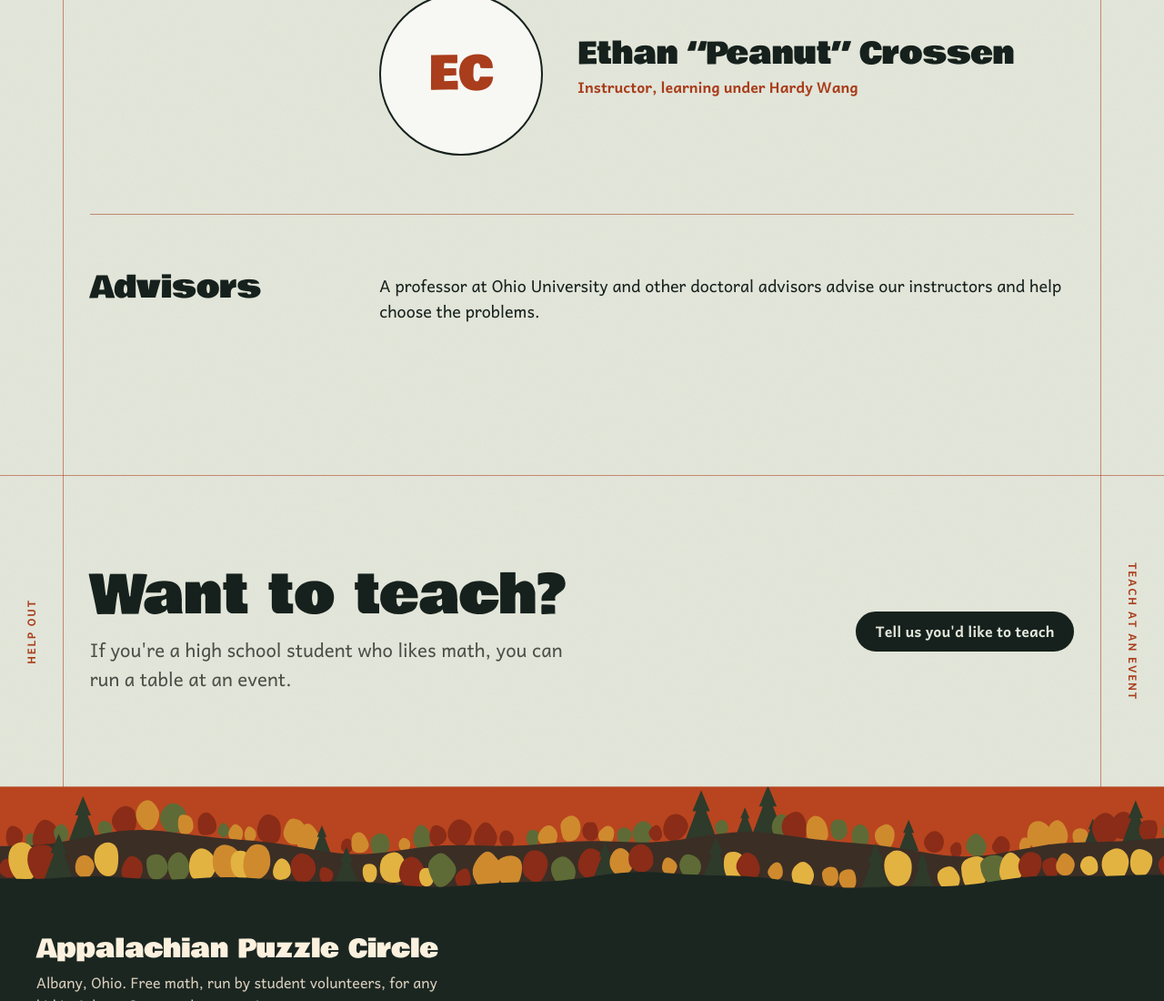
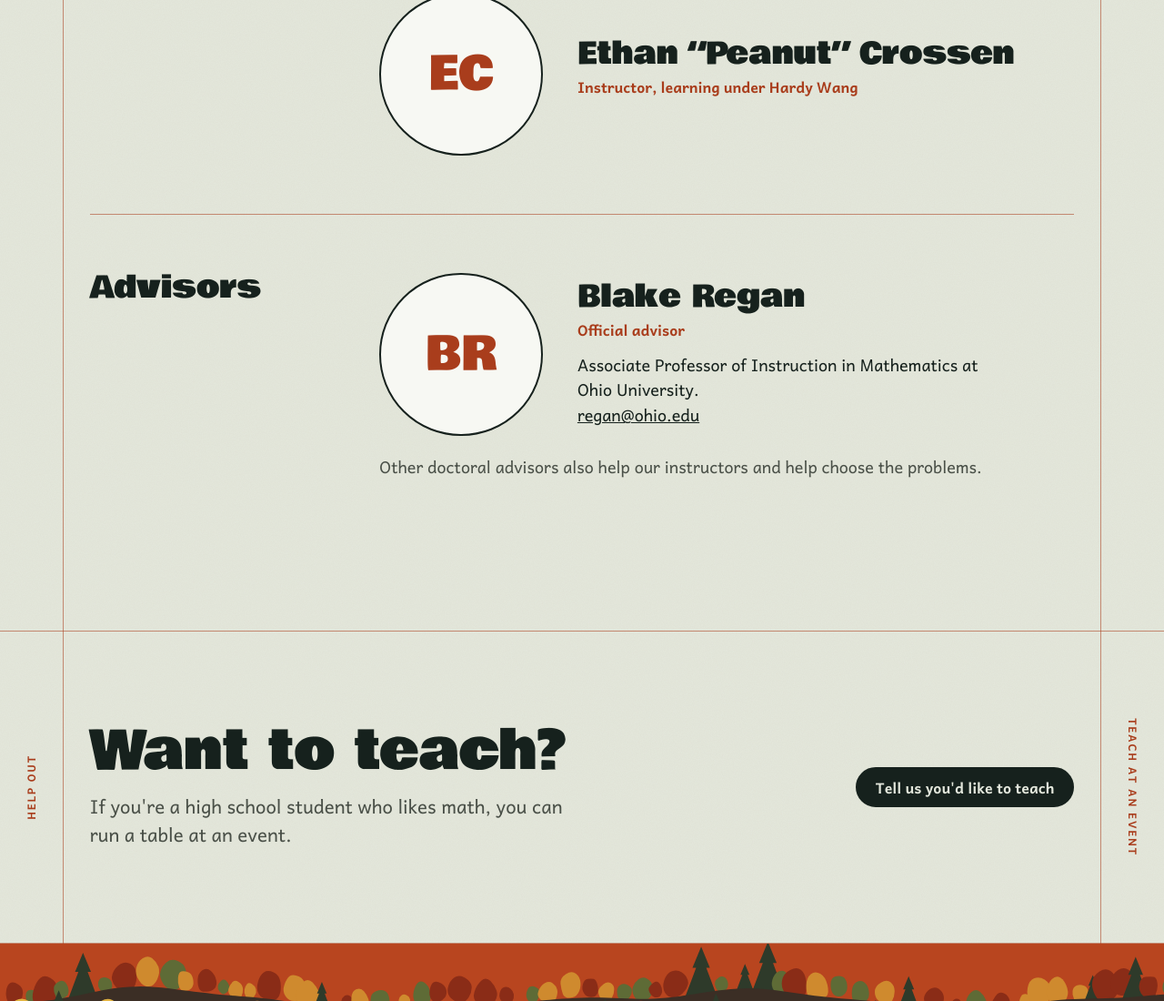
Before and after one commit to h-ardy/Puzzle-Circle, a plain HTML site: page team.html in a window 1280 px wide. Shown: the part 1649-2749 px from the top of the page at 91% size. Drawn offline with Linux system fonts and the light colour scheme.

Commit message:
added Dr. Regan to website

```diff
--- a/site.css
+++ b/site.css
@@ -810,3 +810,6 @@ a.sp-link .sp-name{text-decoration:underline;text-decoration-color:transparent;t
 a.sp-link:hover .sp-name{text-decoration-color:#F7E2B2}
 a.sp-link:focus-visible{outline:3px solid #F7E2B2;outline-offset:4px}
 a.sp-link:active{transform:translateY(1px)}
+
+/* ---------- team advisors note ---------- */
+.adv-note{margin-top:20px;max-width:44rem;color:var(--muted)}
--- a/team.html
+++ b/team.html
@@ -18,7 +18,7 @@
 <link rel="icon" href="favicon.svg" type="image/svg+xml">
 <link rel="apple-touch-icon" href="apple-touch-icon.png">
 <meta name="theme-color" content="#B8451F">
-<link rel="stylesheet" href="site.css?v=7c3e13f9">
+<link rel="stylesheet" href="site.css?v=ce09378b">
 </head>
 <body>
 <a class="skip" href="#main">Skip to the team</a>
@@ -115,8 +115,19 @@
 
       <div class="team-group">
         <h2>Advisors</h2>
+        <div>
         <div class="members">
-          <p class="about">A professor at Ohio University and other doctoral advisors advise our instructors and help choose the problems.</p>
+        <article class="member">
+          <div class="shot"><img src="team/blake.jpg" alt="Blake Regan" loading="lazy"><span class="initials" aria-hidden="true">BR</span></div>
+          <div>
+            <h3>Blake Regan</h3>
+            <p class="role">Official advisor</p>
+            <p class="about">Associate Professor of Instruction in Mathematics at Ohio University.</p>
+            <p class="about"><a href="mailto:regan@ohio.edu">regan@ohio.edu</a></p>
+          </div>
+        </article>
+        </div>
+        <p class="about adv-note">Other doctoral advisors also help our instructors and help choose the problems.</p>
         </div>
       </div>
     </div>
```
Also changed, not shown: captains.html (+2 -2 lines), donate.html (+1 -1 lines), gallery.html (+1 -1 lines), index.html (+3 -3 lines), philosophy.html (+2 -2 lines), privacy.html (+1 -1 lines), puzzles.html (+1 -1 lines), terms.html (+1 -1 lines).
